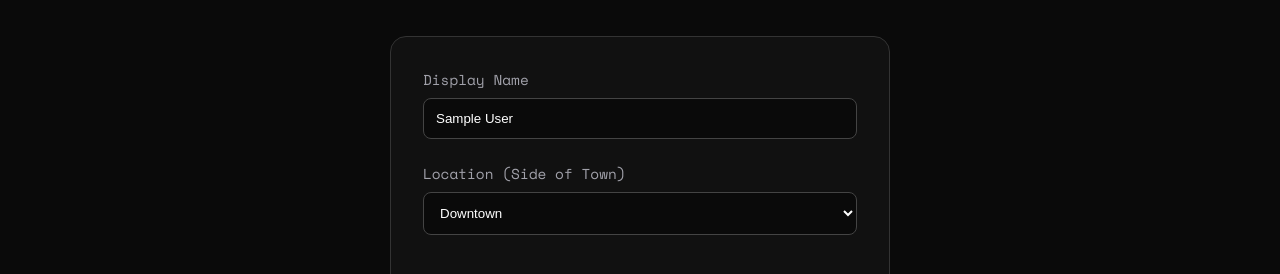
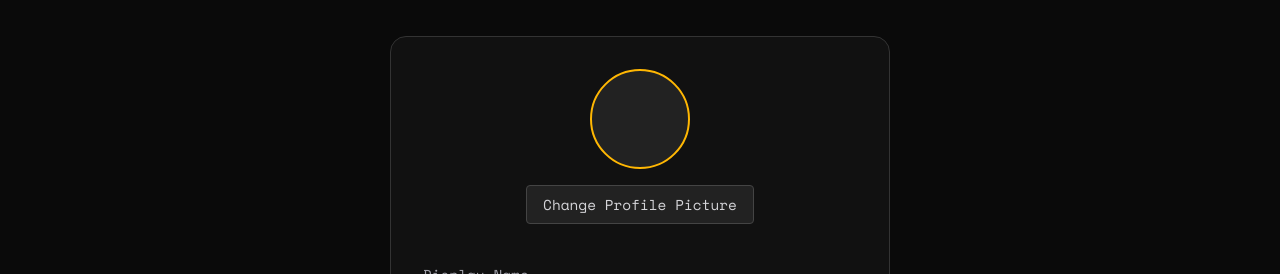
Before and after one commit to Cwill2778/urlroast, a Next.js app: page /romans-chat/profile in a window 1280 px wide. Shown: the part 135-409 px from the top of the page. Built offline with nearby package versions, Linux system fonts and the light colour scheme; no server answers; the database is empty; sample sign-in values are in the browser's storage.

Commit message:
feat: complete profile page with avatar uploads and cross-board rendering

```diff
--- a/src/app/romans-chat/profile/page.js
+++ b/src/app/romans-chat/profile/page.js
@@ -4,9 +4,10 @@ import { useState, useEffect } from 'react';
 import { motion } from 'framer-motion';
 import Link from 'next/link';
 import { useRouter } from 'next/navigation';
-import { auth, db } from '@/lib/firebase';
+import { auth, db, storage } from '@/lib/firebase';
 import { onAuthStateChanged, updateProfile } from 'firebase/auth';
 import { doc, getDoc, setDoc } from 'firebase/firestore';
+import { ref, uploadBytes, getDownloadURL } from 'firebase/storage';
 
 export default function RomanExchangeProfile() {
   const router = useRouter();
@@ -18,6 +19,8 @@ export default function RomanExchangeProfile() {
   const [location, setLocation] = useState('Downtown');
   const [emailVisible, setEmailVisible] = useState(false);
   const [locationVisible, setLocationVisible] = useState(true);
+  const [photoURL, setPhotoURL] = useState('');
+  const [photoFile, setPhotoFile] = useState(null);
 
   // Auth & Data Listener
   useEffect(() => {
@@ -36,6 +39,9 @@ export default function RomanExchangeProfile() {
           if (data.location) setLocation(data.location);
           if (data.emailVisible !== undefined) setEmailVisible(data.emailVisible);
           if (data.locationVisible !== undefined) setLocationVisible(data.locationVisible);
+          if (data.photoURL) setPhotoURL(data.photoURL);
+        } else if (currentUser.photoURL) {
+          setPhotoURL(currentUser.photoURL);
         }
       }
       setLoading(false);
@@ -49,7 +55,16 @@ export default function RomanExchangeProfile() {
     setSaving(true);
 
     try {
-      await updateProfile(user, { displayName });
+      let newPhotoURL = photoURL;
+
+      // Upload new photo if selected
+      if (photoFile) {
+        const fileRef = ref(storage, `avatars/${user.uid}`);
+        await uploadBytes(fileRef, photoFile);
+        newPhotoURL = await getDownloadURL(fileRef);
+      }
+
+      await updateProfile(user, { displayName, photoURL: newPhotoURL });
 
       await setDoc(doc(db, 'users', user.uid), {
         displayName,
@@ -57,9 +72,12 @@ export default function RomanExchangeProfile() {
         location,
         emailVisible,
         locationVisible,
+        photoURL: newPhotoURL,
         updatedAt: new Date().toISOString()
       }, { merge: true });
 
+      setPhotoURL(newPhotoURL);
+      setPhotoFile(null);
       alert('Profile updated successfully!');
     } catch (error) {
       console.error("Error updating profile:", error);
@@ -102,6 +120,48 @@ export default function RomanExchangeProfile() {
           gap: '1.5rem'
         }}
       >
+        <div style={{ display: 'flex', flexDirection: 'column', alignItems: 'center', gap: '1rem', marginBottom: '1rem' }}>
+          <div style={{
+            width: '100px',
+            height: '100px',
+            borderRadius: '50%',
+            background: '#222',
+            border: '2px solid var(--primary)',
+            overflow: 'hidden',
+            display: 'flex',
+            alignItems: 'center',
+            justifyContent: 'center',
+            backgroundImage: photoFile ? `url(${URL.createObjectURL(photoFile)})` : (photoURL ? `url(${photoURL})` : 'none'),
+            backgroundSize: 'cover',
+            backgroundPosition: 'center'
+          }}>
+            {!photoFile && !photoURL && <span style={{ color: '#666', fontSize: '2rem' }}>?</span>}
+          </div>
+
+          <label style={{
+            background: '#222',
+            color: '#d4d4d8',
+            padding: '0.5rem 1rem',
+            borderRadius: '4px',
+            cursor: 'pointer',
+            fontSize: '0.9rem',
+            border: '1px solid #444',
+            fontFamily: 'var(--font-space)'
+          }}>
+            Change Profile Picture
+            <input
+              type="file"
+              accept="image/*"
+              style={{ display: 'none' }}
+              onChange={(e) => {
+                if (e.target.files[0]) {
+                  setPhotoFile(e.target.files[0]);
+                }
+              }}
+            />
+          </label>
+        </div>
+
         <div style={{ display: 'flex', flexDirection: 'column', gap: '0.5rem' }}>
           <label style={{ color: '#a1a1aa', fontFamily: 'var(--font-space)', fontSize: '0.9rem' }}>Display Name</label>
           <input
```
Also changed, not shown: src/app/romans-chat/page.js (+26 -3 lines), src/components/ContractorsBoard.js (+22 -1 lines), src/components/JobsBoard.js (+22 -1 lines).
